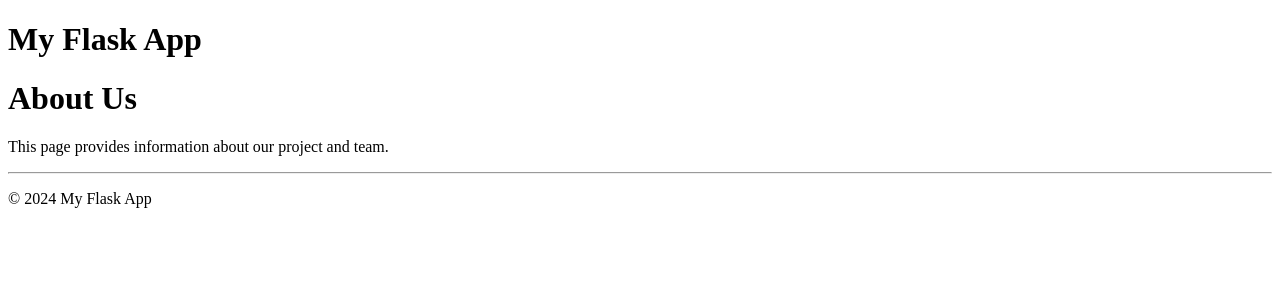
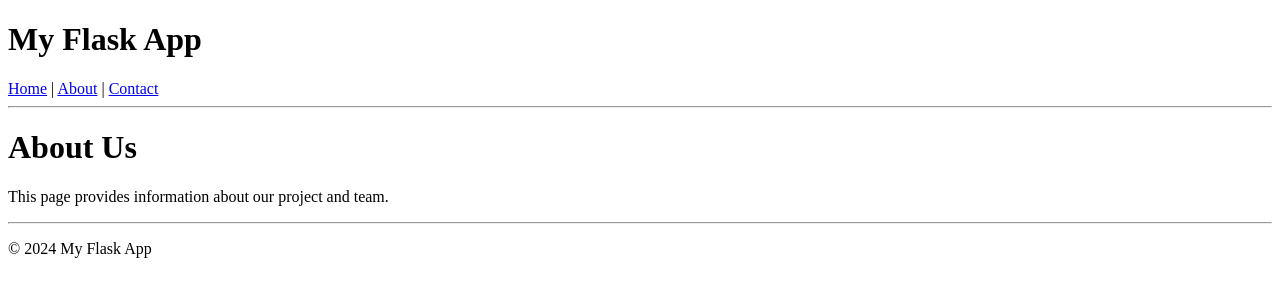
Before and after one commit to LuisMay12/holbertonschool-higher_level_programming, a Flask app: template python-server_side_rendering/templates/about.html in a window 1280 px wide. Shown: the top 300 px of the page. Run offline with Flask 3, Linux system fonts and the light colour scheme; the template is opened without the code that fills it, so the values that code supplies are empty.

Commit message:
Add navigation menu to header in header.html

```diff
--- a/python-server_side_rendering/templates/header.html
+++ b/python-server_side_rendering/templates/header.html
@@ -1,3 +1,9 @@
 <header>
     <h1>My Flask App</h1>
+    <nav>
+        <a href="/">Home</a> |
+        <a href="/about">About</a> |
+        <a href="/contact">Contact</a>
+    </nav>
+    <hr>
 </header>
```
